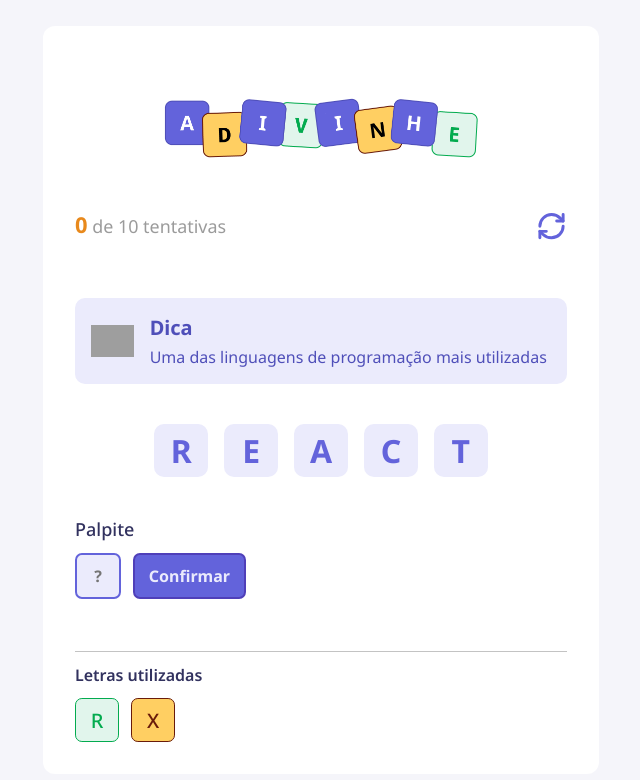
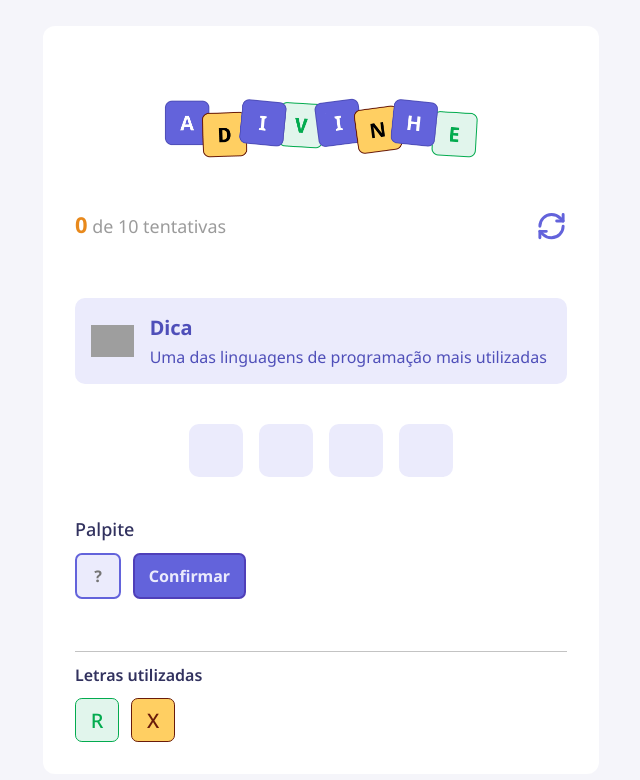
Before and after one commit to macedocmateus/adivinhe, a React (Vite) app: page / in a window 1280 px wide. Shown: the top 780 px of the page, without its empty margins (319-959 px from the left). Built offline with nearby package versions, Linux system fonts and the light colour scheme; grey boxes are pictures that could not be loaded.

Commit message:
showing the letter of the word

```diff
--- a/src/App.tsx
+++ b/src/App.tsx
@@ -34,6 +34,10 @@
         startGame();
     }, []);
 
+    if (!challenge) {
+        return;
+    }
+
     return (
         <div className={styles.container}>
             <main>
@@ -46,11 +50,9 @@
                 <Tip tip="Uma das linguagens de programação mais utilizadas"></Tip>
 
                 <div className={styles.word}>
-                    <Letter value="R"></Letter>
-                    <Letter value="E"></Letter>
-                    <Letter value="A"></Letter>
-                    <Letter value="C"></Letter>
-                    <Letter value="T"></Letter>
+                    {challenge.word.split("").map(() => (
+                        <Letter value=""></Letter>
+                    ))}
                 </div>
 
                 <h4>Palpite</h4>
```
